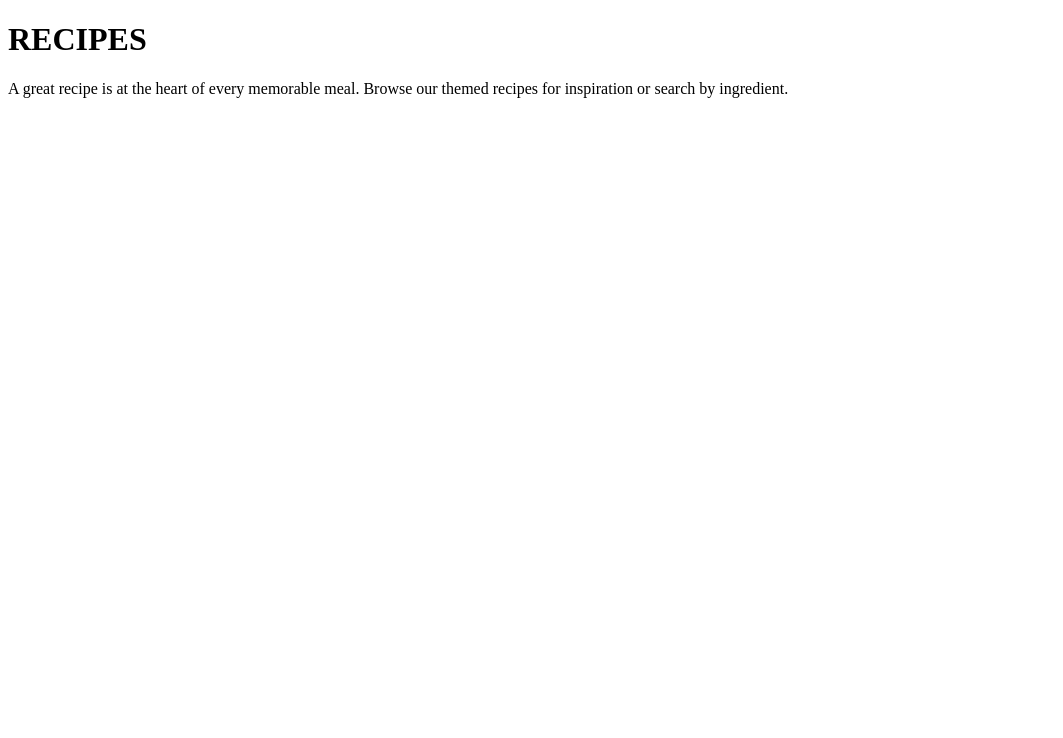
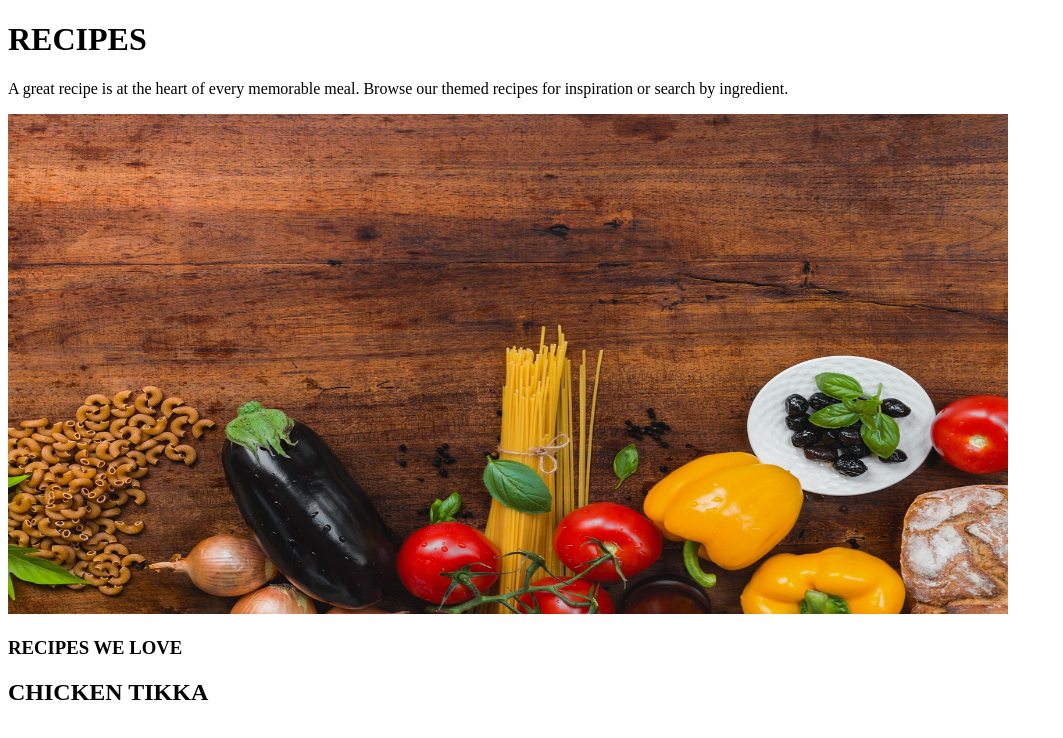
Before and after one commit to Jasks1/CSSExercise, a plain HTML site: page index.html in a window 1280 px wide. Shown: the whole page, without its empty margins (0-1063 px from the left). Drawn offline with Linux system fonts and the light colour scheme.

Commit message:
Added hero section

```diff
--- a/index.html
+++ b/index.html
@@ -13,7 +13,20 @@
     <p>A great recipe is at the heart of every memorable meal. Browse our themed recipes for inspiration or search by
       ingredient.</P>
   </header>
+  <hero>
+    <div class="hero">
+      <img src="cook.jpeg.jpg" alt="food" height="500" width="1000">
+      <br>
+      <h3>RECIPES WE LOVE</h3>
+      <h2>CHICKEN TIKKA</h2>
+    </div>
+  </hero>
+  <main>
 
+  </main>
+  <footer>
+
+  </footer>
 </body>
 
 </html>
```
Also changed, not shown: cook.jpeg.jpg (added).
